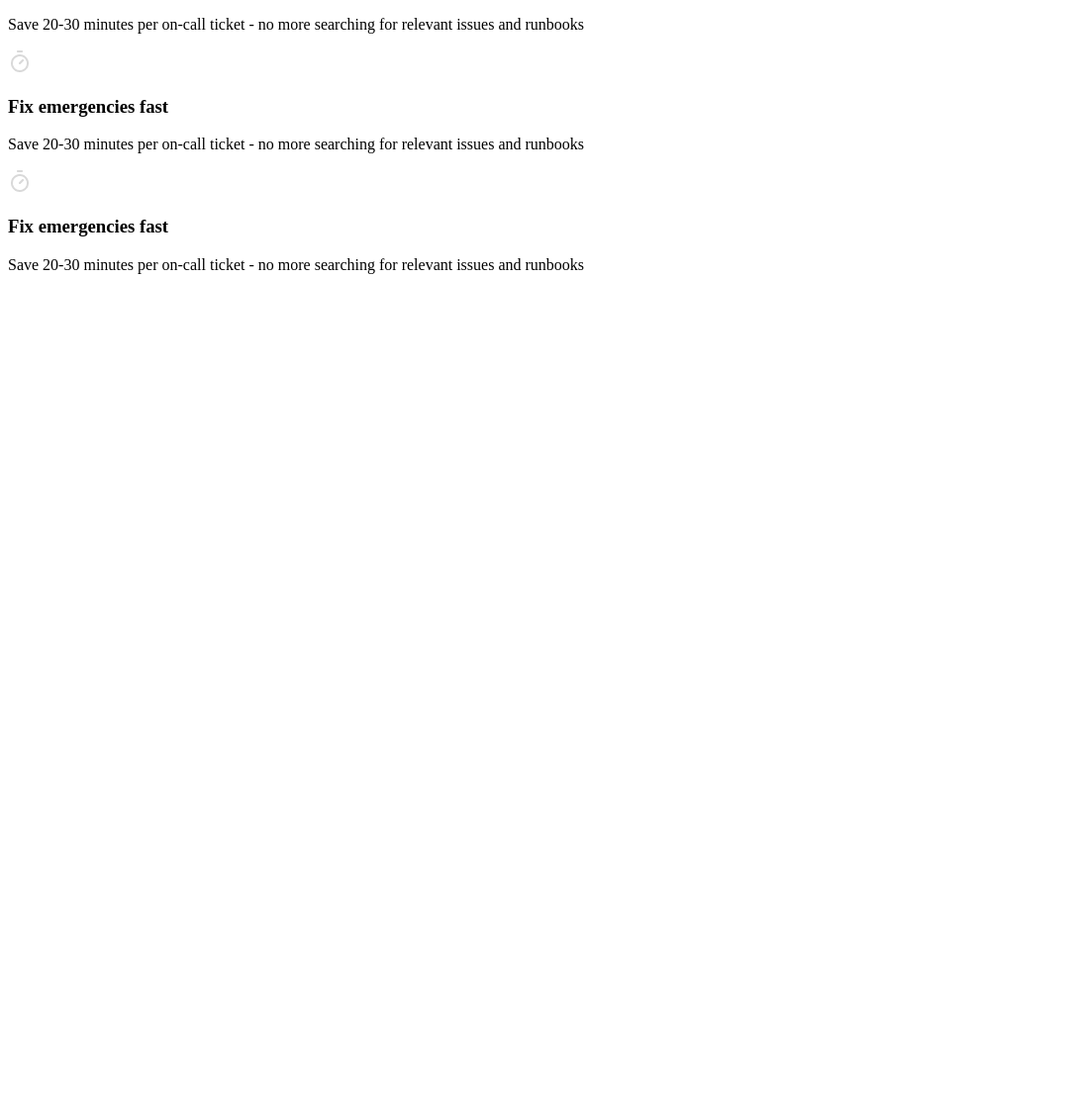
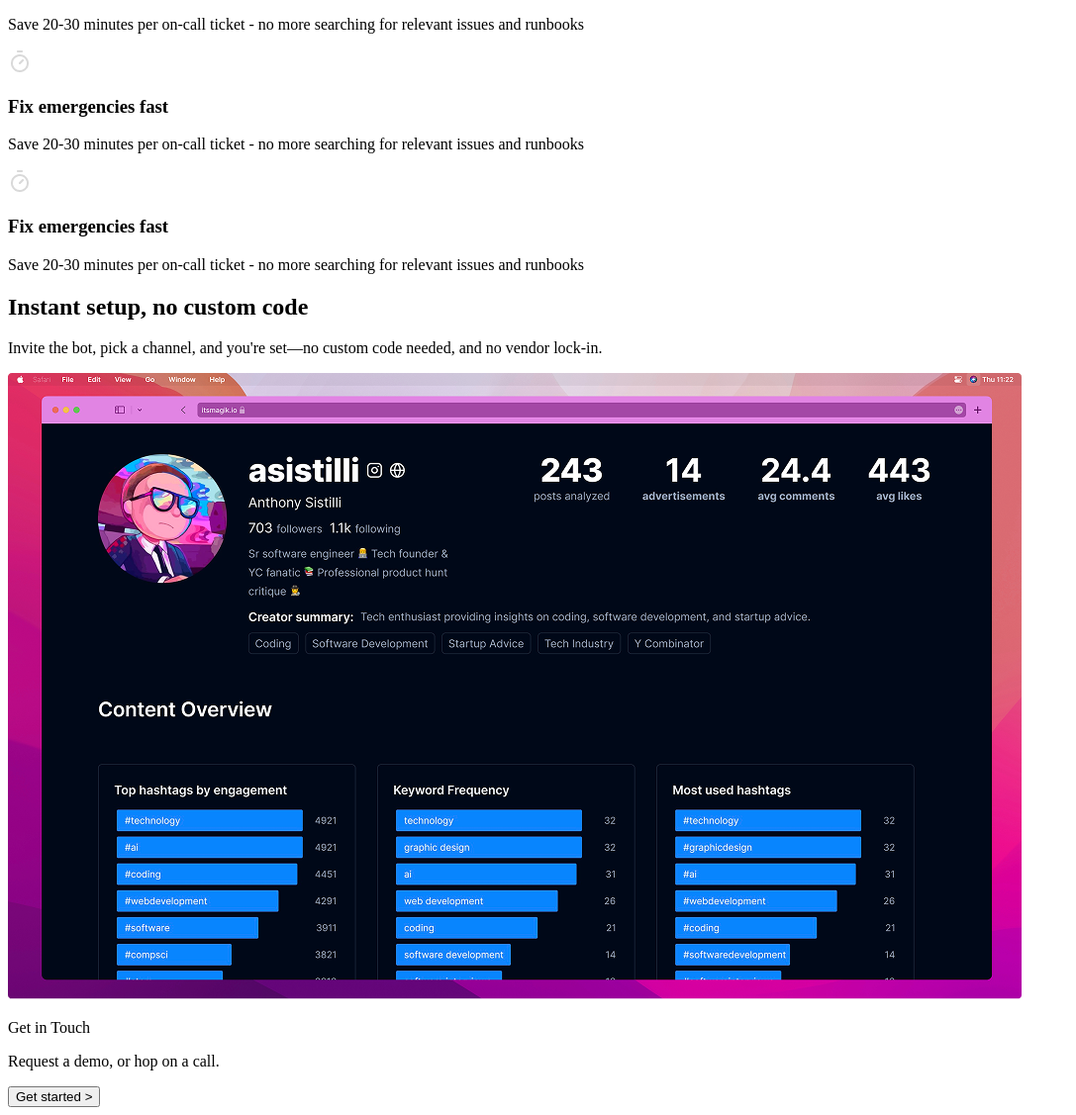
Before and after one commit to Sukhdeep777/practexamen, a plain HTML site: page int1/index.html in a window 1280 px wide. Shown: the part 1225-2352 px from the top of the page at 99% size, without its empty margins (0-1087 px from the left). Before the commit the page ends 1518 px from the top, so only its background shows below. Drawn offline with Linux system fonts and the light colour scheme.

Commit message:
Section del setup y para pedir la demo en HTML con sus div,h1,botones  y parrafos.

```diff
--- a/int1/index.html
+++ b/int1/index.html
@@ -48,7 +48,7 @@
             <img src="img/hero_image.png" alt="Cuenta de una imagen">
         </div>
     </main>
-    <section>
+    <section class="sct-solution">
         <h2>Quick solutions, less stress</h2>
         <div class="solutions">
             <div class="solutions-item">
@@ -74,5 +74,17 @@
             </div>
         </div>
     </section>
+    <section class="sct-setupdemo">
+        <div>
+            <h1>Instant setup, no custom code</h1>
+            <p>Invite the bot, pick a channel, and you're set—no custom code needed, and no vendor lock-in.</p>
+            <img src="img/hero_image.png" alt="Imagen de una cuenta de la app Pandem">
+        </div>
+        <div>
+            <p>Get in Touch</p>
+            <p>Request a demo, or hop on a call.</p>
+            <button>Get started ></button>
+        </div>
+    </section>
 </body>
 </html>
```
